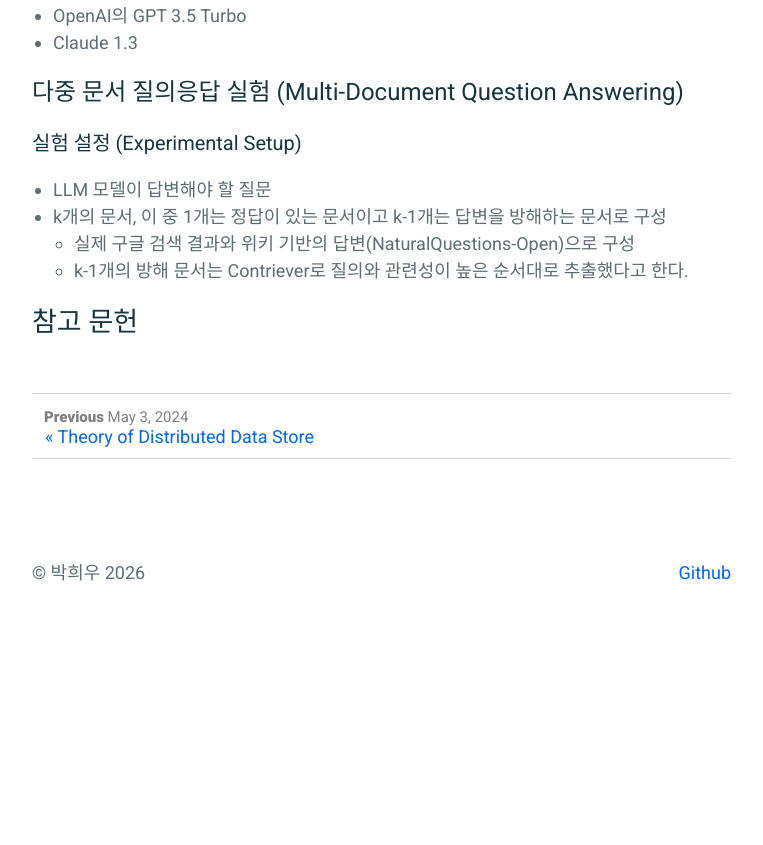
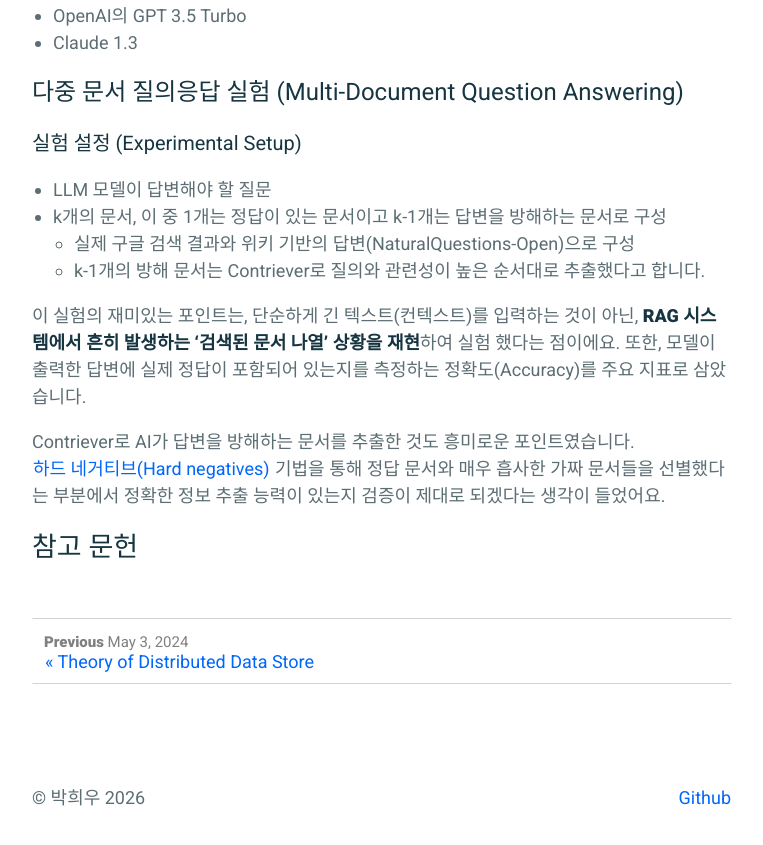
Before and after one commit to parkhuiwo0/parkhuiwo0.github.io, a Jekyll site: the page built from _posts/2026-03-27-Lost-In-the-Middle.md, in a window 1280 px wide and 900 px high, scrolled down 1448 px. Shown: the top 845 px of the window, without its empty margins (258-1021 px from the left). Built offline with Jekyll 4.4.1, drawn with Linux system fonts in a browser that asks for light colours; before the commit the page ends 2134 px from its top, so only the background shows below that.

Commit message:
Update 2026-03-27-Lost-In-the-Middle.md

```diff
--- a/_posts/2026-03-27-Lost-In-the-Middle.md
+++ b/_posts/2026-03-27-Lost-In-the-Middle.md
@@ -30,11 +30,17 @@ comments: true
 - Claude 1.3
 
 ## 다중 문서 질의응답 실험 (Multi-Document Question Answering)
+
 ### 실험 설정 (Experimental Setup)
 - LLM 모델이 답변해야 할 질문
 - k개의 문서, 이 중 1개는 정답이 있는 문서이고 k-1개는 답변을 방해하는 문서로 구성
     - 실제 구글 검색 결과와 위키 기반의 답변(NaturalQuestions-Open)으로 구성
-    - k-1개의 방해 문서는 Contriever로 질의와 관련성이 높은 순서대로 추출했다고 한다.
+    - k-1개의 방해 문서는 Contriever로 질의와 관련성이 높은 순서대로 추출했다고 합니다.
+
+이 실험의 재미있는 포인트는, 단순하게 긴 텍스트(컨텍스트)를 입력하는 것이 아닌, **RAG 시스템에서 흔히 발생하는 '검색된 문서 나열' 상황을 재현**하여 실험 했다는 점이에요. 또한, 모델이 출력한 답변에 실제 정답이 포함되어 있는지를 측정하는 정확도(Accuracy)를 주요 지표로 삼았습니다. <br>
+
+Contriever로 AI가 답변을 방해하는 문서를 추출한 것도 흥미로운 포인트였습니다. [하드 네거티브(Hard negatives)](https://wikidocs.net/184729) 기법을 통해 정답 문서와 매우 흡사한 가짜 문서들을 선별했다는 부분에서 정확한 정보 추출 능력이 있는지 검증이 제대로 되겠다는 생각이 들었어요.
+
 
 
 # 참고 문헌
```
